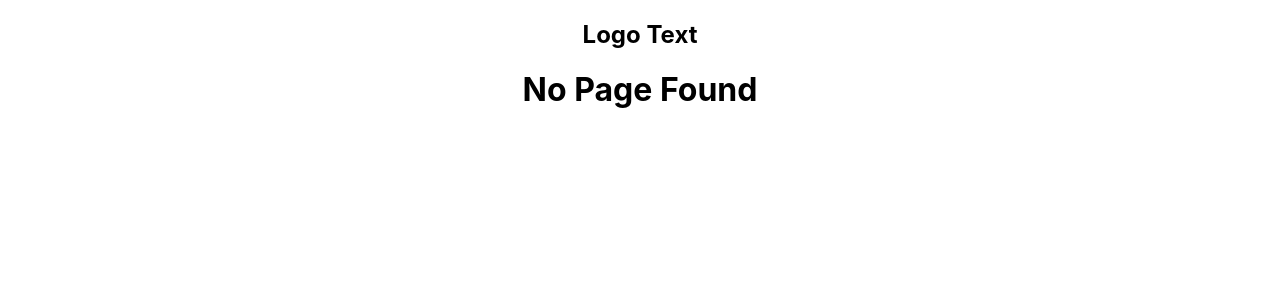
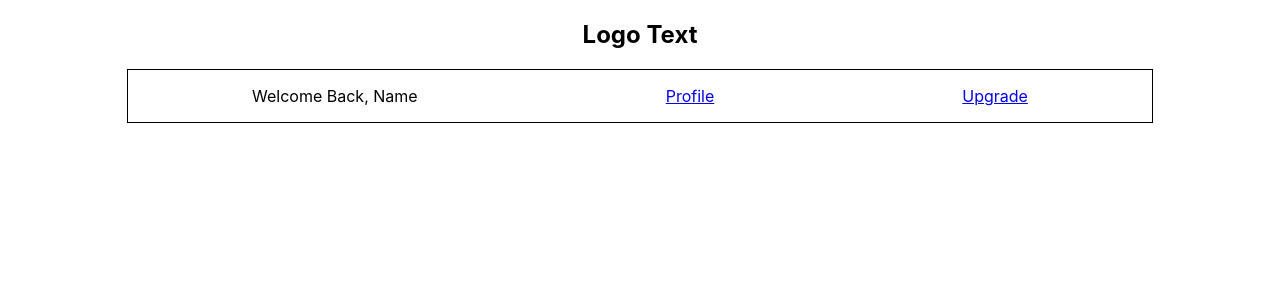
Before and after one commit to jess-daniel/status-check-fe, a React (Create React App) app: page /dashboard in a window 1280 px wide. Shown: the top 300 px of the page. Built offline with nearby package versions, Linux system fonts and the light colour scheme; sample sign-in values are in the browser's storage.

Commit message:
fixed private routing and added dashboard page with nested routes

```diff
--- a/src/App.js
+++ b/src/App.js
@@ -1,10 +1,12 @@
 import React from 'react';
 import { Route, Switch } from 'react-router-dom';
 
+import PrivateRoute from './components/PrivateRoute';
 import NavBar from './components/NavBar';
 import Landing from './pages/Landing';
 import LoginPage from './pages/LoginPage';
 import Custom404 from './pages/Custom404';
+import Dashboard from './pages/Dashboard';
 import './App.css';
 
 function App() {
@@ -15,6 +17,10 @@ function App() {
       </header>
       <main>
         <Switch>
+          {/* TODO: Profile component */}
+          <PrivateRoute path="/dashboard">
+            <Dashboard />
+          </PrivateRoute>
           <Route path="/login">
             <LoginPage />
           </Route>
--- a/src/actions/loginAction.js
+++ b/src/actions/loginAction.js
@@ -6,15 +6,16 @@ import {
 } from '../reducers/userReducer';
 
 const loginAction = (data) => async (dispatch) => {
+  console.log('data', data);
   try {
     dispatch({ type: START_LOGIN });
     const res = await axios.post(
       `${process.env.REACT_APP_SERVER_HOST}/auth/login`,
       data
     );
-    localStorage.setItem('access_token', res.data.userData.access_token);
+    localStorage.setItem('token', `${res.data.userData.access_token}`);
     console.log('login res', res);
-    dispatch({ type: LOGIN_SUCCESS, payload: res.data });
+    dispatch({ type: LOGIN_SUCCESS, payload: res.data.userData.access_token });
   } catch (error) {
     dispatch({ type: LOGIN_FAILURE, payload: error });
   }
--- a/src/components/AuthForm.jsx
+++ b/src/components/AuthForm.jsx
@@ -44,6 +44,11 @@ const AuthForm = ({ login, loginAction }) => {
     );
     console.log('res', res);
     history.push('/login');
+  };
+
+  const loginSubmit = (data) => {
+    loginAction(data);
+    history.push('/dashboard');
   };
 
   if (!loginState) {
@@ -105,8 +110,8 @@ const AuthForm = ({ login, loginAction }) => {
       <div className={classes.root}>
         <form
           className={classes.form}
-          onSubmit={handleSubmit(loginAction)}
-          action={process.env.REACT_APP_BASE_API}
+          onSubmit={handleSubmit(loginSubmit)}
+          action={process.env.REACT_APP_SERVER_HOST}
           method="POST"
         >
           <Controller
--- /dev/null
+++ b/src/components/PrivateRoute.jsx
@@ -0,0 +1,20 @@
+import React from 'react';
+import { Route, Redirect } from 'react-router-dom';
+import { connect } from 'react-redux';
+
+const PrivateRoute = (props) =>
+  localStorage.getItem('token') ? (
+    <Route {...props}>{props.children}</Route>
+  ) : (
+    <Redirect to="/login" />
+  );
+
+const mapStateToProps = (state) => {
+  return {
+    auth: state.user.isAuthenticated,
+  };
+};
+
+export default connect(mapStateToProps, null, null, { pure: false })(
+  PrivateRoute
+);
--- /dev/null
+++ b/src/components/Profile.jsx
@@ -0,0 +1,11 @@
+import React from 'react';
+
+const Profile = () => {
+  return (
+    <div>
+      <h1>Profile</h1>
+    </div>
+  );
+};
+
+export default Profile;
--- /dev/null
+++ b/src/components/Upgrade.jsx
@@ -0,0 +1,11 @@
+import React from 'react';
+
+const Upgrade = () => {
+  return (
+    <div>
+      <h1>Upgrade</h1>
+    </div>
+  );
+};
+
+export default Upgrade;
--- /dev/null
+++ b/src/pages/Dashboard.jsx
@@ -0,0 +1,48 @@
+import React from 'react';
+import { Link, useRouteMatch, Route } from 'react-router-dom';
+import { makeStyles } from '@material-ui/core';
+import Profile from '../components/Profile';
+import Upgrade from '../components/Upgrade';
+
+const useStyles = makeStyles(() => ({
+  root: {
+    display: 'flex',
+    minHeight: '90vh',
+    justifyContent: 'center',
+  },
+  dashContainer: {
+    display: 'flex',
+    justifyContent: 'space-around',
+    alignItems: 'center',
+    height: '15%',
+    border: '1px black solid',
+    width: '80%',
+  },
+}));
+
+// make a get request for the user's object
+// nested routes for tabs
+
+const Dashboard = () => {
+  const classes = useStyles();
+  let { path, url } = useRouteMatch();
+
+  return (
+    // The
+    <div className={classes.root}>
+      <div className={classes.dashContainer}>
+        <p>Welcome Back, Name</p>
+        <Link to={`${url}/profile`}>Profile</Link>
+        <Link to={`${url}/upgrade`}>Upgrade</Link>
+      </div>
+      <Route path={`${path}/profile`}>
+        <Profile />
+      </Route>
+      <Route path={`${path}/upgrade`}>
+        <Upgrade />
+      </Route>
+    </div>
+  );
+};
+
+export default Dashboard;
--- a/src/reducers/userReducer.js
+++ b/src/reducers/userReducer.js
@@ -9,6 +9,7 @@ const initialState = {
   loggingIn: false,
   isAuthenticated: false,
   isFetching: false,
+  token: '',
   user: {},
   error: '',
 };
@@ -26,6 +27,7 @@ export const userReducer = (state = initialState, action) => {
         ...state,
         loggingIn: false,
         isAuthenticated: true,
+        token: action.payload,
       };
     case LOGIN_FAILURE:
       return {
```
Also changed, not shown: src/actions/userAction.js (added).
